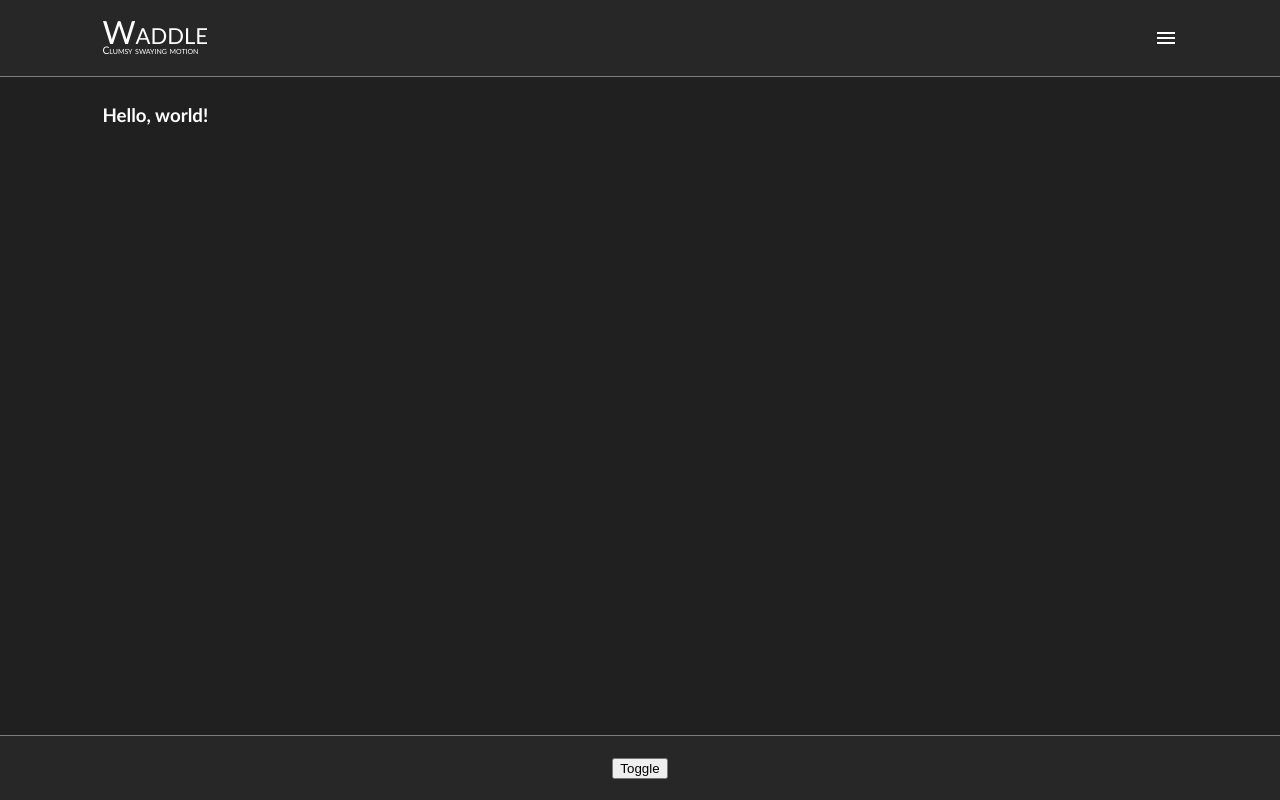
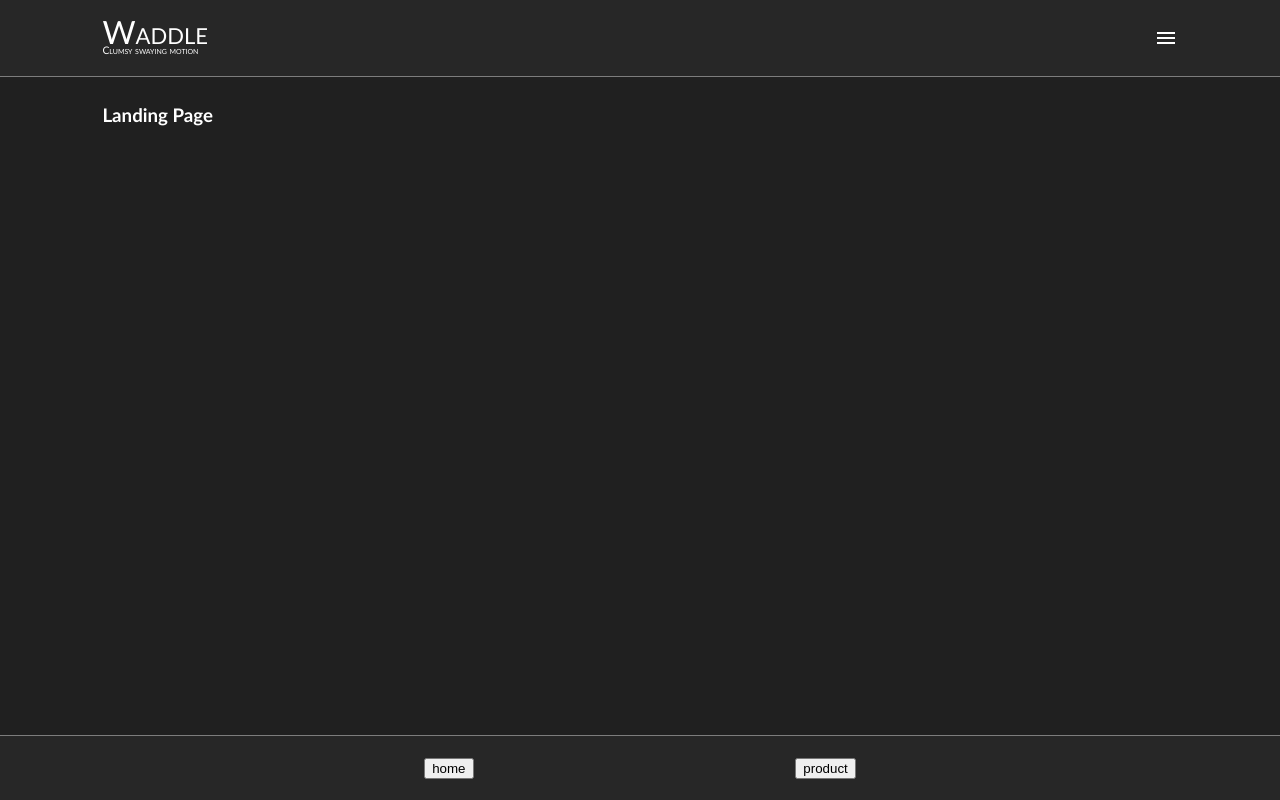
Before and after one commit to kimjoergensen/waddle, a React (Vite) app: page / in a window 1280 px wide. Built offline with nearby package versions, Linux system fonts and the light colour scheme.

Commit message:
added simple routing

```diff
--- a/client/App.tsx
+++ b/client/App.tsx
@@ -1,5 +1,6 @@
 import React from 'react'
 import ReactDOM from 'react-dom'
+import Router from 'react-router-dom'
 
 import styles from './app.module.scss'
 import { Footer } from './components/footer/Footer'
@@ -23,22 +24,49 @@ export const App: React.FunctionComponent = props => {
   }
 
   return (
+    <Router.BrowserRouter>
       <ThemeContext.Provider value={variant}>
         <div className={styles.container} style={{ background: theme.background, color: theme.color }}>
           <Navigation>
             <Logo />
+            {/* TODO: ThemeToggle */}
             <Menu />
           </Navigation>
 
           <Main>
-          <h3>Hello, world!</h3>
+            <Router.Switch>
+              <Router.Route path="/home">
+                {/* TODO: Home */}
+                <h3>Home</h3>
+              </Router.Route>
+              <Router.Route path="/product">
+                {/* TODO: Product */}
+                <h3>Product</h3>
+              </Router.Route>
+              <Router.Route exact path="/">
+                {/* TODO: LandingPage */}
+                <h3>Landing Page</h3>
+              </Router.Route>
+              <Router.Route path="*">
+                {/* TODO: NoMatch */}
+                <h3>404: Page not found</h3>
+              </Router.Route>
+            </Router.Switch>
           </Main>
 
           <Footer>
-          <button onClick={() => toggleTheme()}>Toggle</button>
+            <Router.Link to="/home">
+              {/* TODO: MenuItem to /home */}
+              <button>home</button>
+            </Router.Link>
+            <Router.Link to="/product">
+              {/* TODO: MenuItem to /product */}
+              <button>product</button>
+            </Router.Link>
           </Footer>
         </div>
       </ThemeContext.Provider>
+    </Router.BrowserRouter>
   )
 }
 
--- a/package.json
+++ b/package.json
@@ -9,7 +9,8 @@
   "dependencies": {
     "@material-ui/icons": "^4.11.2",
     "react": "^17.0.2",
-    "react-dom": "^17.0.2"
+    "react-dom": "^17.0.2",
+    "react-router-dom": "^5.2.0"
   },
   "devDependencies": {
     "@parcel/transformer-sass": "^2.0.0-nightly.681",
@@ -18,6 +19,7 @@
     "@types/node": "^15.6.0",
     "@types/react": "^17.0.6",
     "@types/react-dom": "^17.0.5",
+    "@types/react-router-dom": "^5.1.7",
     "parcel": "^2.0.0-beta.3.1",
     "typescript": "^4.2.4"
   }
```
Also changed, not shown: 1 other file (tests, documents, lock files or other folders). Lines whose indentation alone changed are shown as unchanged.
